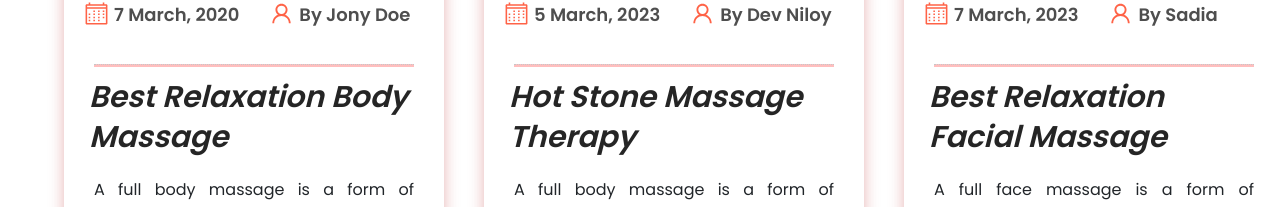
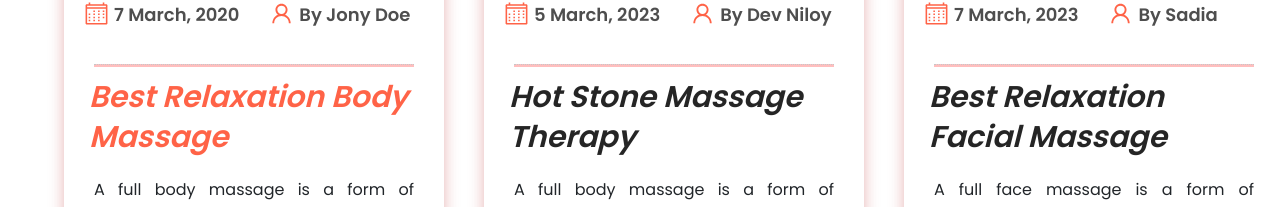
Before and after one commit to TamannaAfroz2666/Parlour-BD-Page, a React (Create React App) app: page / in a window 1280 px wide. In both pictures the pointer is over the element "Best Relaxation Body Massage". Shown: the part 6288-6495 px from the top of the page. Built offline with nearby package versions, Linux system fonts and the light colour scheme; the HTML template or start-up script is replaced by a standard one.

Commit message:
update hover

```diff
--- a/src/components/Blog/PresentRating/PresentRating.css
+++ b/src/components/Blog/PresentRating/PresentRating.css
@@ -73,6 +73,9 @@
     line-height: 40px;
     color: #111111ea;
 }
+.desTitle:hover{
+    color: tomato;
+}
 .desContent{
     font-size: 16px;
     padding: 10px;
```
